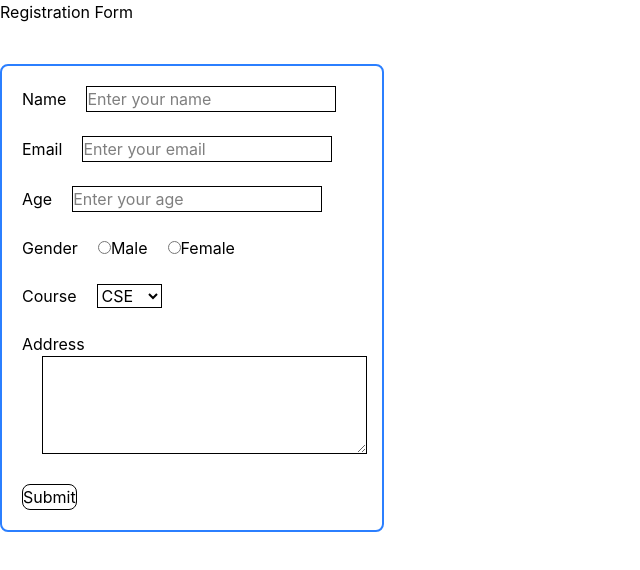
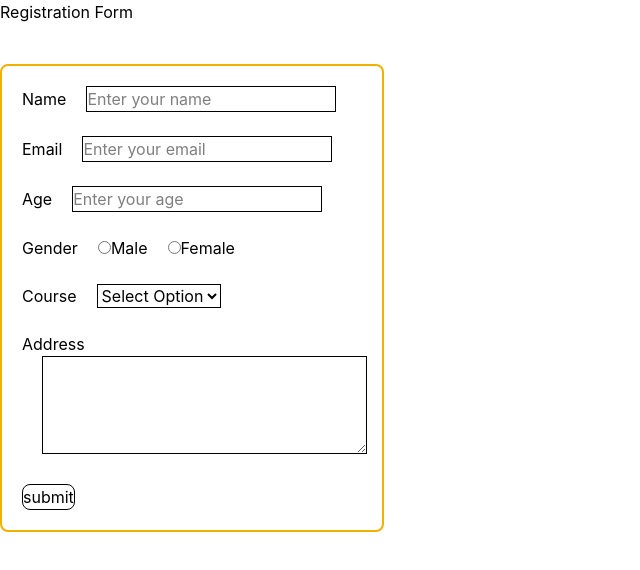
Before and after one commit to Kishan-1285/Daily_task, a React (Vite) app in the folder form_task_1/: page / in a window 1280 px wide. Shown: the top 570 px of the page, without its empty margins (0-640 px from the left). Built offline with nearby package versions, Linux system fonts and the light colour scheme.

Commit message:
tiny update

```diff
--- a/form_task_1/src/form.jsx
+++ b/form_task_1/src/form.jsx
@@ -17,6 +17,8 @@ function Form() {
         course: "",
         address: ""
     });
+
+    const [loading,setLoading] = useState(false);
 
     const handlechange = (e) => {
         setFormData({
@@ -41,14 +43,23 @@ function Form() {
             address: ""
         };
 
+        const emailPattern = /^[^\s@]+@[^\s@]+\.[^\s@]+$/;
+        const namePattern = /^[A-Za-z ]+$/;
+
         if (formData.name === "") {
             newErrors.name = "*name is required"
+        }else if(!namePattern.test(formData.name)){
+            newErrors.name="Enter a valid name"
+        }
+        if (formData.email === "") {
+            newErrors.email = "email is required"
+        } else if (!emailPattern.test(formData.email)) {
+            newErrors.email = "Enter a valid email";
         }
         if (formData.age === "") {
             newErrors.age = "age is required"
-        }
-        if (formData.email === "") {
-            newErrors.email = "email is required"
+        }else if(formData.age < 15 || formData.age > 85){
+            newErrors.age = "Enter a valid age"
         }
         if (formData.address === "") {
             newErrors.address = "address is empty"
@@ -74,6 +85,9 @@ function Form() {
         if (Object.values(newErrors).some(error => error !== "")) {
             return;
         }
+
+        setLoading(true);
+
         console.log(formData);
 
         setFormData({
@@ -130,7 +144,7 @@ function Form() {
             <h1>{formData.course}</h1>
             <h1>{formData.address}</h1>
 
-            <form className="border-2 border-blue-500 p-5 rounded-lg w-96 mt-10" onSubmit={handleSubmit}>
+            <form className="border-2 border-yellow-500 p-5 rounded-lg w-96 mt-10" onSubmit={handleSubmit}>
                 <label>Name</label>
                 <input placeholder="Enter your name" onChange={handlechange} name='name' value={formData.name} className="border ml-5" />
                 {errors.name && (
@@ -155,9 +169,9 @@ function Form() {
                 <br /><br />
 
                 <label>Gender</label>
-                <input type="radio" name="gender" value="Male" onChange={handlechange} className="border ml-5" />
+                <input type="radio" name="gender" value="Male" onChange={handlechange}  checked={formData.gender === "Male"} className="border ml-5" />
                 <label>Male</label>
-                <input type="radio" name="gender" value="Female" onChange={handlechange} className="border ml-5" />
+                <input type="radio" name="gender" value="Female" onChange={handlechange}  checked={formData.gender === "Female"} className="border ml-5" />
                 <label>Female</label>
                 {errors.gender && (
                     <p className="text-red-500">{errors.gender}</p>
@@ -166,6 +180,7 @@ function Form() {
 
                 <label>Course</label>
                 <select onChange={handlechange} name="course" value={formData.course} className="border ml-5" >
+                    <option value="">Select Option</option>
                     <option value='CSE'>CSE</option>
                     <option value='ECE'>ECE</option>
                     <option value='AIDS'>AIDS</option>
@@ -183,7 +198,9 @@ function Form() {
                 )}
                 <br /><br />
 
-                <button className="border rounded-lg flex flex-center" >Submit</button>
+                <button disabled={loading} className="border rounded-lg flex flex-center " >
+                    {loading? "Submitting..." : "submit"}
+                </button>
 
             </form>
 
```
